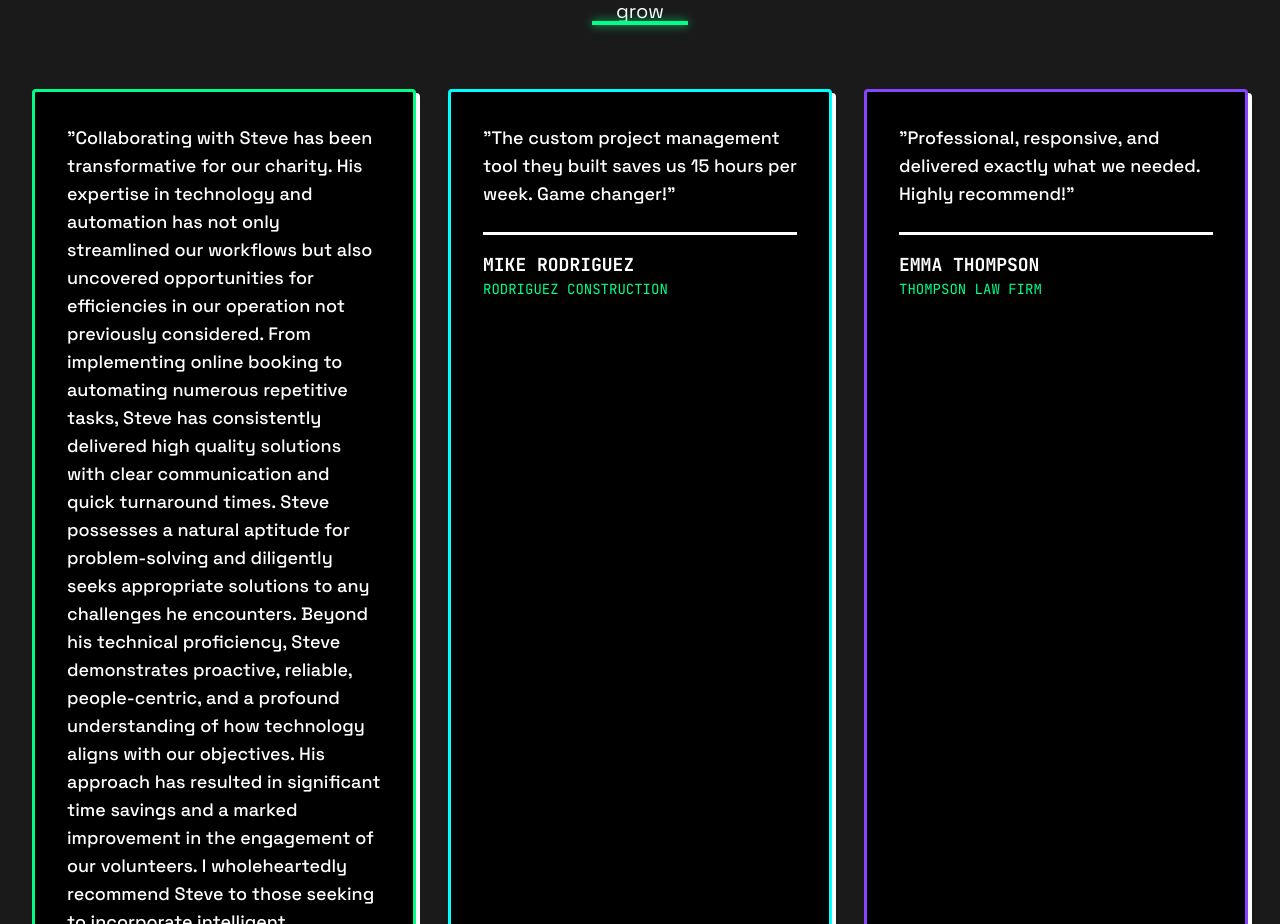
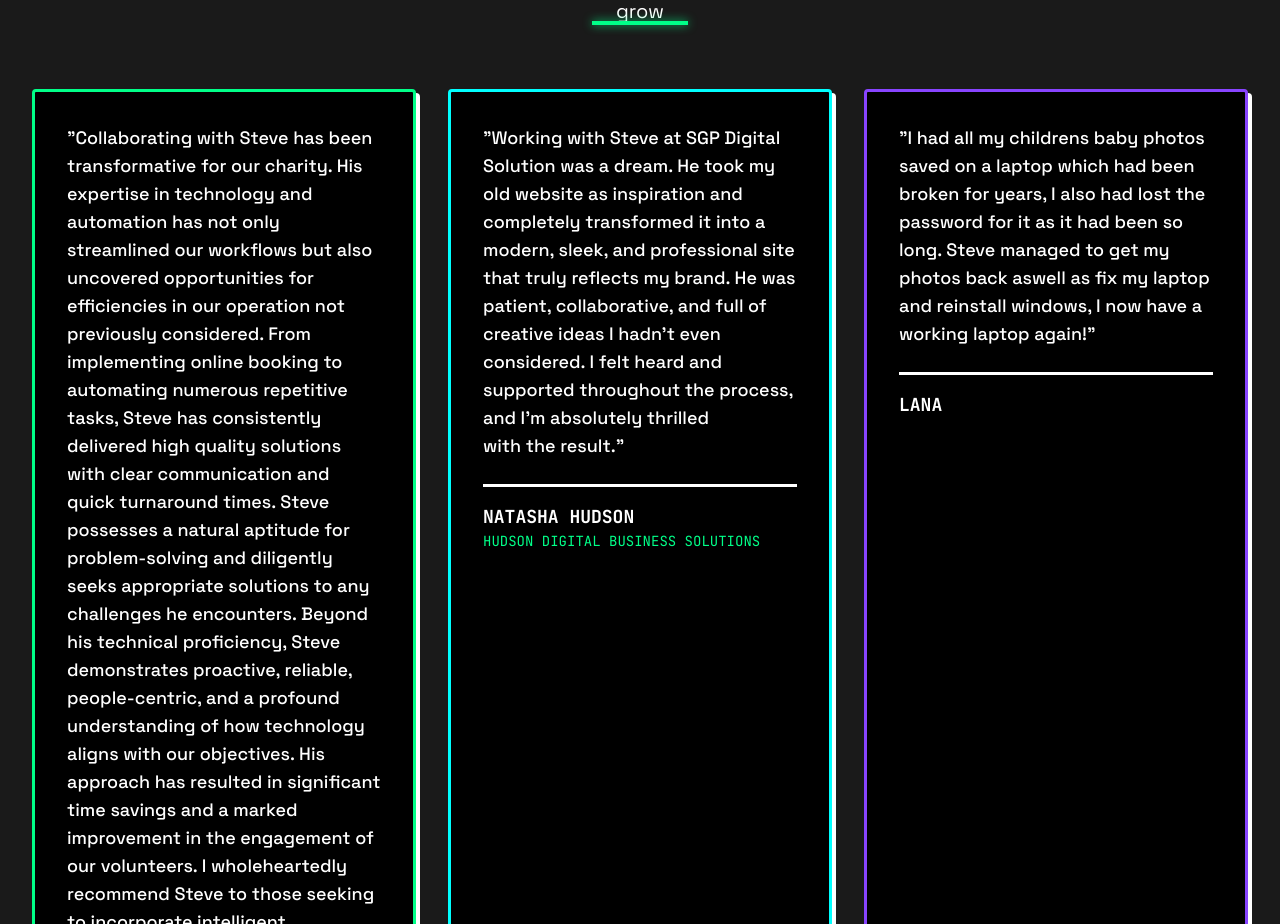
Before and after one commit to SGPDIGITALSOLUTIONS/sgpdigitalsolutions, a Next.js app: page / in a window 1280 px wide. Shown: the part 3260-4184 px from the top of the page. Built offline with nearby package versions, Linux system fonts and the light colour scheme.

Commit message:
update testimonials

```diff
--- a/src/app/page.tsx
+++ b/src/app/page.tsx
@@ -46,15 +46,14 @@ const testimonials = [
     color: "bg-terminal-black border-terminal-green"
   },
   {
-    name: "MIKE RODRIGUEZ",
-    company: "RODRIGUEZ CONSTRUCTION",
-    text: "The custom project management tool they built saves us 15 hours per week. Game changer!",
+    name: "NATASHA HUDSON",
+    company: "HUDSON DIGITAL BUSINESS SOLUTIONS",
+    text: "Working with Steve at SGP Digital Solution was a dream. He took my old website as inspiration and completely transformed it into a modern, sleek, and professional site that truly reflects my brand. He was patient, collaborative, and full of creative ideas I hadn’t even considered. I felt heard and supported throughout the process, and I’m absolutely thrilled with the result.",
     color: "bg-terminal-black border-terminal-cyan"
   },
   {
-    name: "EMMA THOMPSON",
-    company: "THOMPSON LAW FIRM",
-    text: "Professional, responsive, and delivered exactly what we needed. Highly recommend!",
+    name: "LANA",
+    text: "I had all my childrens baby photos saved on a laptop which had been broken for years, I also had lost the password for it as it had been so long. Steve managed to get my photos back aswell as fix my laptop and reinstall windows, I now have a working laptop again!",
     color: "bg-terminal-black border-terminal-purple"
   }
 ]
```
